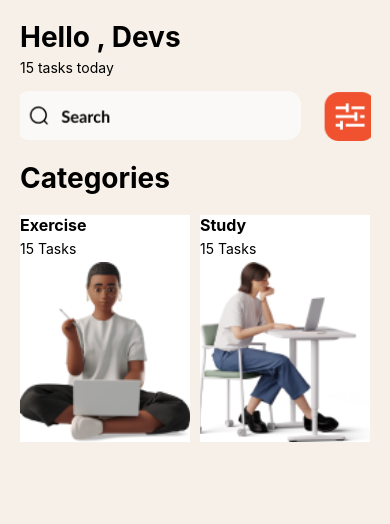
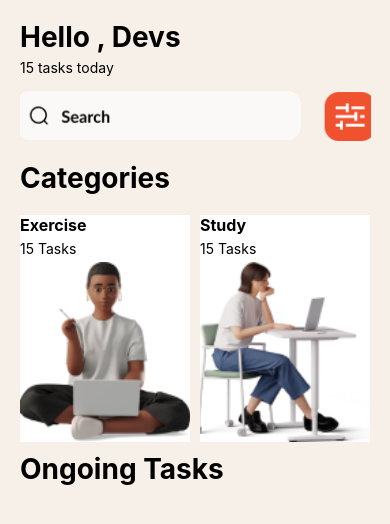
Before and after one commit to VenessaAsiedu/rn-assignment3-11157784, a React Native app in the folder my-app/: screen / in a window 390 px wide. Shown: the top 524 px of the page. Built offline with nearby package versions, Linux system fonts and the light colour scheme.

Commit message:
Added ongoing task

```diff
--- a/my-app/App.js
+++ b/my-app/App.js
@@ -26,7 +26,9 @@ export default function App() {
           </View>
         </View>
       </View>
-
+      <View>
+      <Text style={styles.ongoing}>Ongoing Tasks</Text>
+      </View>
     </View>
   );
 }
@@ -83,4 +85,9 @@ const styles = StyleSheet.create({
     width: 170,
     height: 180,
   },
+  ongoing: {
+    fontSize: 28,
+    fontWeight: 'bold',
+    marginTop: 10,
+  },
 });
```
